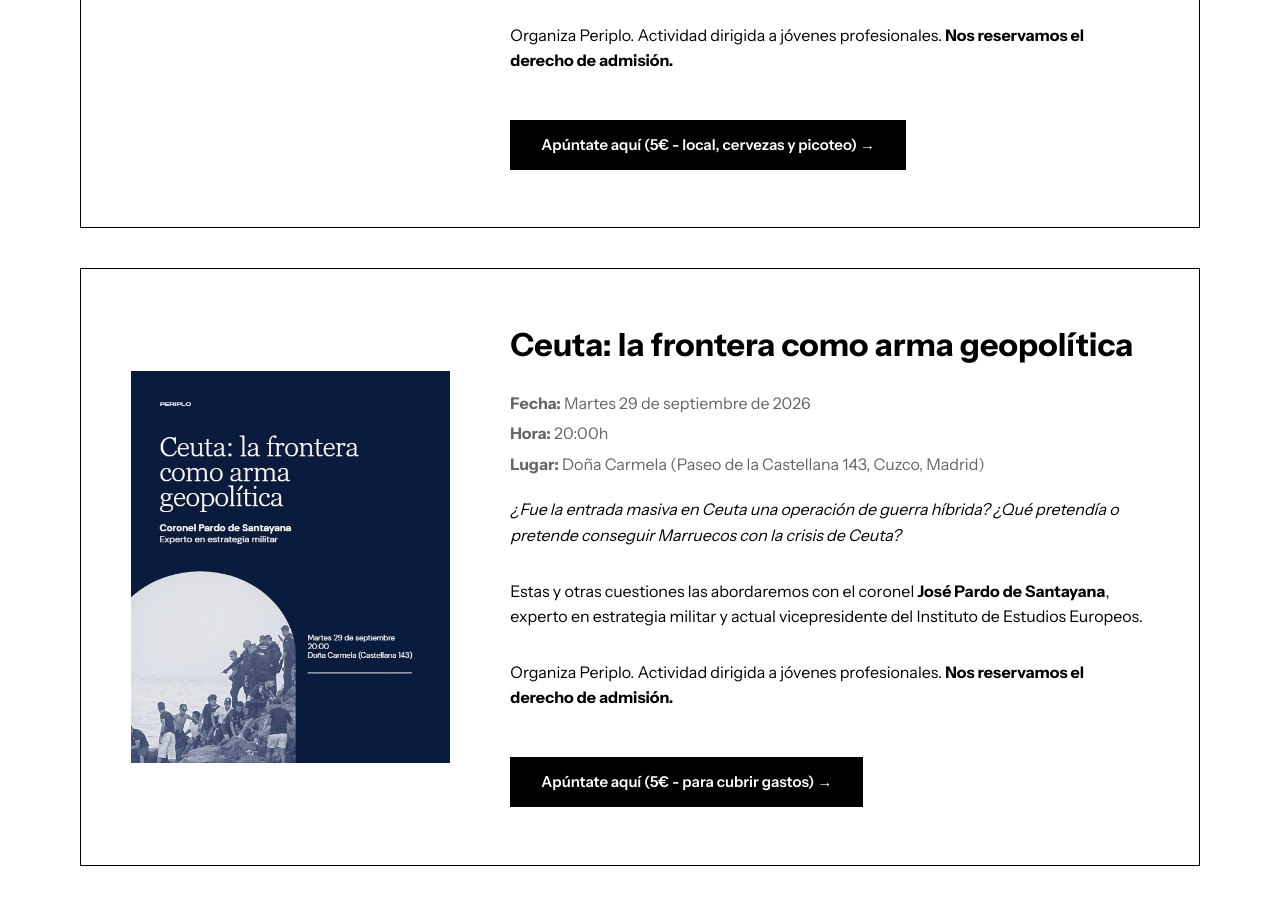
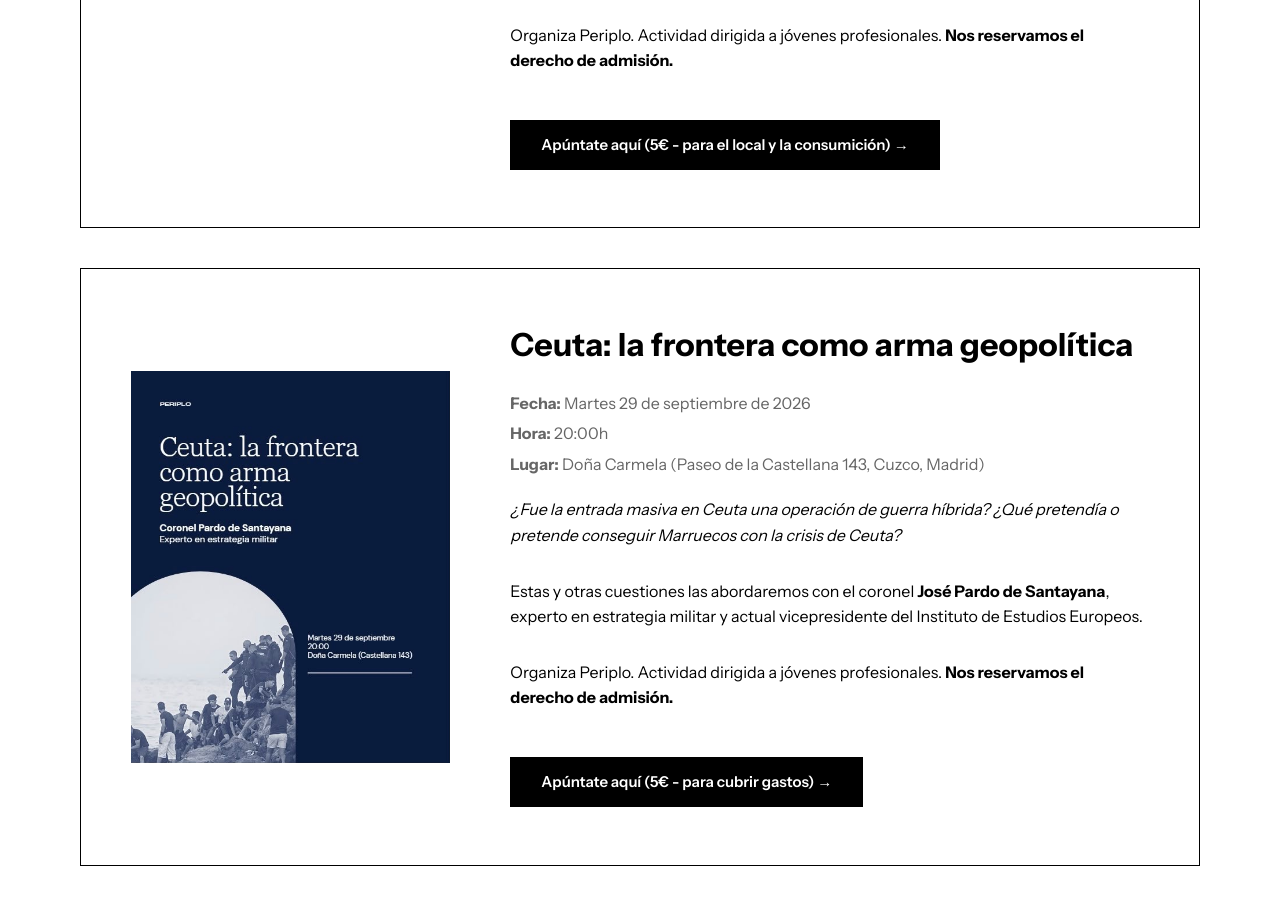
Before and after one commit to somosperiplo/web-de-periplo, a plain HTML site: page eventos.html in a window 1280 px wide. Shown: the part 1060-1965 px from the top of the page. Drawn offline with Linux system fonts and the light colour scheme.

Commit message:
Cambiar texto del botón de inscripción del Periplazo

```diff
--- a/eventos.html
+++ b/eventos.html
@@ -88,7 +88,7 @@
                         <p class="evento-card-desc">El Periplazo es un encuentro para pensar juntos y proponer. Con <strong>Inma Castilla de Cortázar</strong> pondremos cuatro grandes temas sobre la mesa: dignidad humana, economía, sector público y cultura.</p>
                         <p class="evento-card-desc">Queremos escuchar tus propuestas, tus análisis y tus ideas. Si vienes a quedarte callado, este no es tu plan.</p>
                         <p class="evento-card-desc">Organiza Periplo. Actividad dirigida a jóvenes profesionales. <strong>Nos reservamos el derecho de admisión.</strong></p>
-                        <a href="https://www.eventbrite.com/e/entradas-espana-2027-el-pais-que-queremos-2004837955293" target="_blank" class="btn btn-primary" style="display:inline-block; margin-top: 16px;">Apúntate aquí (5€ - local, cervezas y picoteo) →</a>
+                        <a href="https://www.eventbrite.com/e/entradas-espana-2027-el-pais-que-queremos-2004837955293" target="_blank" class="btn btn-primary" style="display:inline-block; margin-top: 16px;">Apúntate aquí (5€ - para el local y la consumición) →</a>
                     </div>
                 </div>
                 <!-- Evento: Ceuta -->
```
